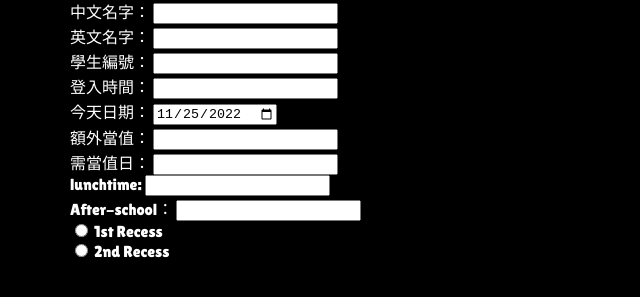
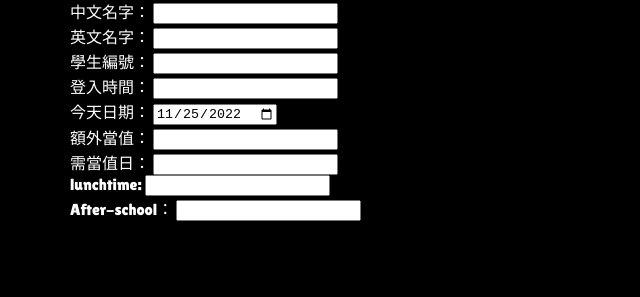
Before and after one commit to sbnvmarcus/libraryattencance, a plain HTML site: page index.html in a window 1280 px wide. Shown: the part 277-574 px from the top of the page, without its empty margins (0-640 px from the left). Drawn offline with nearby package versions, Linux system fonts and the light colour scheme.

Commit message:
Update index.html

```diff
--- a/index.html
+++ b/index.html
@@ -79,8 +79,6 @@
         <label>需當值日：</label> <input id="duties" name="duties"><br>
 	<label>lunchtime: </label> <input id="Lunchtime" name="Lunchtime"><br>
         <label>After-school：</label> <input id="After-school" name="After-school"> <br>
-        <input type="radio" id="first" name="period" value="first" readonly> 1st Recess<br>
-        <input type="radio" id="second" name="period" value="second" readonly> 2nd Recess
     </form>
     <br><br>
     <button onclick="subForm()" id="SubForm" style="visibility: hidden;">Submit</button>
```
